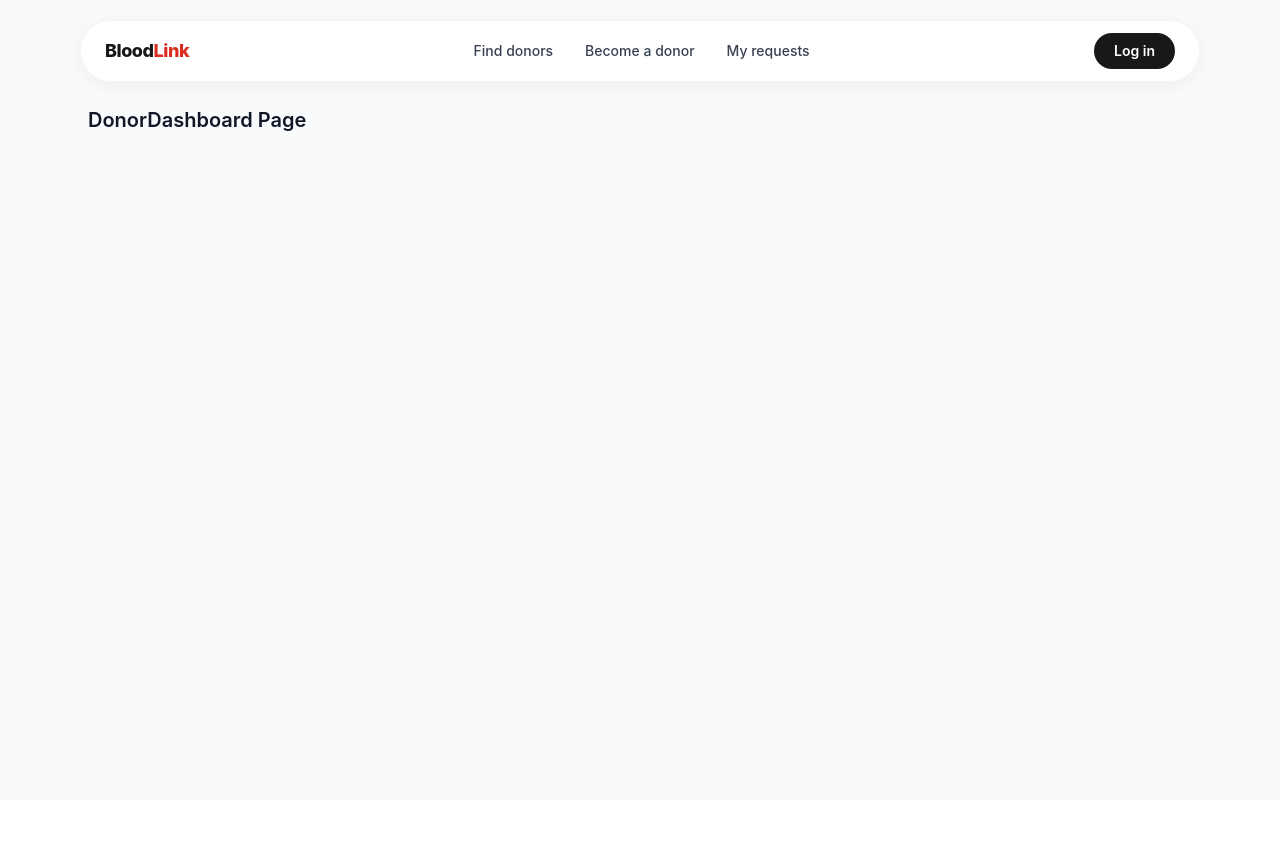
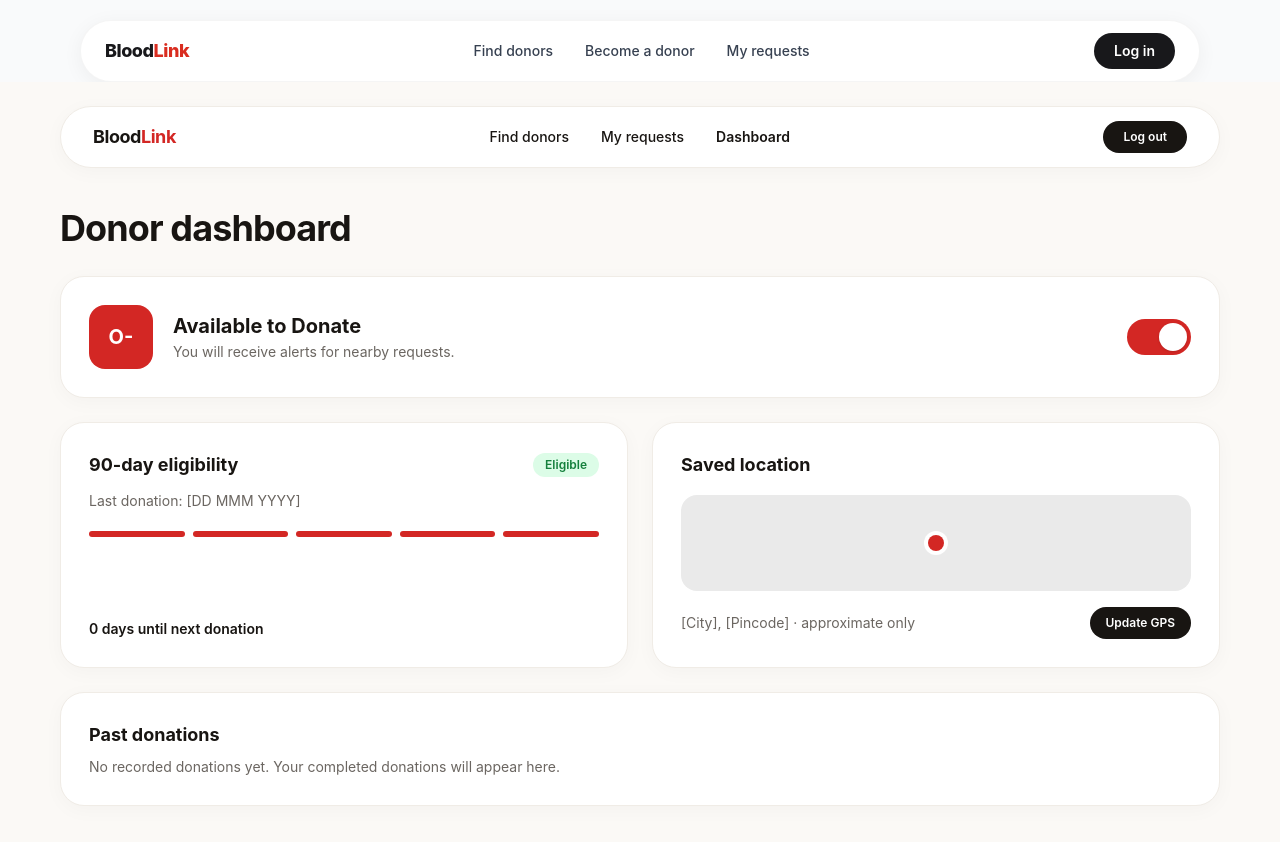
Before and after one commit to vishvas2005/blood-donor-finder, a React (Vite) app in the folder client/: page /dashboard in a window 1280 px wide. Shown: the top 842 px of the page. Before the commit the page ends 800 px from the top, so only its background shows below. Built offline with nearby package versions, Linux system fonts and the light colour scheme.

Commit message:
Add Donor Dashboard page UI

```diff
--- a/client/src/pages/DonorDashboard.jsx
+++ b/client/src/pages/DonorDashboard.jsx
@@ -1 +1,247 @@
-export default function DonorDashboard() { return <div className='max-w-6xl mx-auto p-6 text-xl font-semibold'>DonorDashboard Page</div>; }
+import React, { useState, useEffect } from 'react';
+import { Link, useNavigate } from 'react-router-dom';
+
+export default function DonorDashboard() {
+  const navigate = useNavigate();
+  const [available, setAvailable] = useState(true);
+  const [donor, setDonor] = useState({
+    bloodGroup: 'O-',
+    city: '[City]',
+    pincode: '[Pincode]',
+    lastDonationDate: '',
+  });
+  const [updatingGps, setUpdatingGps] = useState(false);
+
+  useEffect(() => {
+    const saved = localStorage.getItem('bloodlink_donor');
+    if (saved) {
+      try {
+        const parsed = JSON.parse(saved);
+        setDonor((prev) => ({
+          ...prev,
+          bloodGroup: parsed.bloodGroup || prev.bloodGroup,
+          city: parsed.city || prev.city,
+          pincode: parsed.pincode || prev.pincode,
+          lastDonationDate: parsed.lastDonationDate || '',
+        }));
+      } catch {
+        // Fallback to default state
+      }
+    }
+  }, []);
+
+  // Calculate 90-day eligibility dynamically if a date was provided
+  const calculateEligibility = () => {
+    if (!donor.lastDonationDate) {
+      return {
+        formattedDate: '[DD MMM YYYY]',
+        daysRemaining: 0,
+        eligible: true,
+        segmentsFilled: 5,
+      };
+    }
+
+    const lastDate = new Date(donor.lastDonationDate);
+    const today = new Date();
+    const diffDays = Math.floor((today - lastDate) / (1000 * 60 * 60 * 24));
+    const daysRemaining = Math.max(0, 90 - diffDays);
+    const progress = Math.min(5, Math.max(1, Math.round((diffDays / 90) * 5)));
+
+    return {
+      formattedDate: lastDate.toLocaleDateString('en-GB', {
+        day: '2-digit',
+        month: 'short',
+        year: 'numeric',
+      }),
+      daysRemaining,
+      eligible: daysRemaining === 0,
+      segmentsFilled: daysRemaining === 0 ? 5 : progress,
+    };
+  };
+
+  const eligibility = calculateEligibility();
+
+  const handleUpdateGps = () => {
+    setUpdatingGps(true);
+    if (navigator.geolocation) {
+      navigator.geolocation.getCurrentPosition(
+        (pos) => {
+          setDonor((prev) => ({
+            ...prev,
+            city: `${pos.coords.latitude.toFixed(2)}°N`,
+            pincode: `${pos.coords.longitude.toFixed(2)}°E`,
+          }));
+          setUpdatingGps(false);
+        },
+        () => setUpdatingGps(false)
+      );
+    } else {
+      setTimeout(() => setUpdatingGps(false), 500);
+    }
+  };
+
+  const handleLogout = () => {
+    navigate('/login');
+  };
+
+  return (
+    <div className="min-h-screen bg-[#FBF9F6] py-6 px-4 sm:px-8 font-sans">
+      <div className="max-w-[1160px] mx-auto">
+        {/* Top Floating Pill Navbar */}
+        <header className="bg-white rounded-full shadow-[0_4px_20px_rgb(0,0,0,0.03)] border border-[#F0ECE6] px-6 sm:px-8 py-3.5 flex items-center justify-between mb-10">
+          <Link
+            to="/"
+            className="text-lg font-bold tracking-tight text-[#181512]"
+          >
+            Blood<span className="text-[#D32724]">Link</span>
+          </Link>
+
+          <nav className="hidden sm:flex items-center gap-8 text-sm font-medium text-[#181512]">
+            <Link to="/" className="hover:text-[#D32724] transition">
+              Find donors
+            </Link>
+            <Link to="/my-requests" className="hover:text-[#D32724] transition">
+              My requests
+            </Link>
+            <Link
+              to="/donor-dashboard"
+              className="font-semibold text-[#181512]"
+            >
+              Dashboard
+            </Link>
+          </nav>
+
+          <button
+            onClick={handleLogout}
+            className="px-5 py-2 rounded-full bg-[#181512] hover:bg-[#2E2924] text-white text-xs font-semibold transition cursor-pointer"
+          >
+            Log out
+          </button>
+        </header>
+
+        {/* Page Title */}
+        <h1 className="text-3xl sm:text-4xl font-bold text-[#181512] tracking-tight mb-7">
+          Donor dashboard
+        </h1>
+
+        {/* Availability Toggle Card */}
+        <div className="bg-white rounded-3xl shadow-[0_4px_20px_rgb(0,0,0,0.03)] border border-[#F0ECE6] p-6 sm:p-7 flex items-center justify-between gap-4 mb-6">
+          <div className="flex items-center gap-4 sm:gap-5">
+            <div className="w-16 h-16 rounded-2xl bg-[#D32724] text-white flex items-center justify-center text-xl font-bold shrink-0">
+              {donor.bloodGroup}
+            </div>
+            <div>
+              <h2 className="text-lg sm:text-xl font-bold text-[#181512]">
+                {available ? 'Available to Donate' : 'Unavailable to Donate'}
+              </h2>
+              <p className="text-xs sm:text-sm text-[#6B6661] mt-0.5">
+                {available
+                  ? 'You will receive alerts for nearby requests.'
+                  : 'Alerts are paused until you switch availability back on.'}
+              </p>
+            </div>
+          </div>
+
+          {/* Toggle Switch */}
+          <button
+            type="button"
+            role="switch"
+            aria-checked={available}
+            onClick={() => setAvailable(!available)}
+            className={`w-16 h-9 rounded-full p-1 transition-colors duration-200 cursor-pointer shrink-0 ${
+              available ? 'bg-[#D32724]' : 'bg-[#D6D1C9]'
+            }`}
+          >
+            <div
+              className={`w-7 h-7 rounded-full bg-white shadow-sm transform transition-transform duration-200 ${
+                available ? 'translate-x-7' : 'translate-x-0'
+              }`}
+            />
+          </button>
+        </div>
+
+        {/* Middle 2-Column Grid: 90-Day Eligibility & Saved Location */}
+        <div className="grid grid-cols-1 lg:grid-cols-2 gap-6 mb-6">
+          {/* 90-Day Eligibility Card */}
+          <div className="bg-white rounded-3xl shadow-[0_4px_20px_rgb(0,0,0,0.03)] border border-[#F0ECE6] p-6 sm:p-7 flex flex-col justify-between">
+            <div>
+              <div className="flex items-center justify-between gap-2">
+                <h3 className="text-base sm:text-lg font-bold text-[#181512]">
+                  90-day eligibility
+                </h3>
+                <span
+                  className={`px-3 py-1 rounded-full text-xs font-semibold ${
+                    eligibility.eligible
+                      ? 'bg-[#DCFCE7] text-[#15803D]'
+                      : 'bg-[#FEF3C7] text-[#B45309]'
+                  }`}
+                >
+                  {eligibility.eligible ? 'Eligible' : 'Cooling period'}
+                </span>
+              </div>
+
+              <p className="text-xs sm:text-sm text-[#6B6661] mt-3">
+                Last donation: {eligibility.formattedDate}
+              </p>
+
+              {/* 5-Segment Progress Bar */}
+              <div className="grid grid-cols-5 gap-2 my-5">
+                {[1, 2, 3, 4, 5].map((step) => (
+                  <div
+                    key={step}
+                    className={`h-1.5 rounded-full ${
+                      step <= eligibility.segmentsFilled
+                        ? 'bg-[#D32724]'
+                        : 'bg-[#E5E2DC]'
+                    }`}
+                  />
+                ))}
+              </div>
+            </div>
+
+            <p className="text-xs sm:text-sm font-semibold text-[#181512]">
+              {eligibility.daysRemaining} days until next donation
+            </p>
+          </div>
+
+          {/* Saved Location Card */}
+          <div className="bg-white rounded-3xl shadow-[0_4px_20px_rgb(0,0,0,0.03)] border border-[#F0ECE6] p-6 sm:p-7 flex flex-col justify-between">
+            <h3 className="text-base sm:text-lg font-bold text-[#181512] mb-4">
+              Saved location
+            </h3>
+
+            {/* Map Preview Box with Red Pin */}
+            <div className="w-full h-24 rounded-2xl bg-[#EAEAEA] flex items-center justify-center relative overflow-hidden mb-4">
+              <span className="w-4 h-4 rounded-full bg-[#D32724] ring-4 ring-white shadow" />
+            </div>
+
+            <div className="flex items-center justify-between gap-4">
+              <p className="text-xs sm:text-sm text-[#6B6661]">
+                {donor.city}, {donor.pincode} &middot; approximate only
+              </p>
+
+              <button
+                type="button"
+                onClick={handleUpdateGps}
+                className="px-4 py-2 rounded-full bg-[#181512] hover:bg-[#2E2924] text-white text-xs font-semibold transition cursor-pointer shrink-0"
+              >
+                {updatingGps ? 'Updating...' : 'Update GPS'}
+              </button>
+            </div>
+          </div>
+        </div>
+
+        {/* Bottom Card: Past Donations */}
+        <div className="bg-white rounded-3xl shadow-[0_4px_20px_rgb(0,0,0,0.03)] border border-[#F0ECE6] p-6 sm:p-7">
+          <h3 className="text-base sm:text-lg font-bold text-[#181512]">
+            Past donations
+          </h3>
+          <p className="text-xs sm:text-sm text-[#6B6661] mt-2">
+            No recorded donations yet. Your completed donations will appear
+            here.
+          </p>
+        </div>
+      </div>
+    </div>
+  );
+}
```
